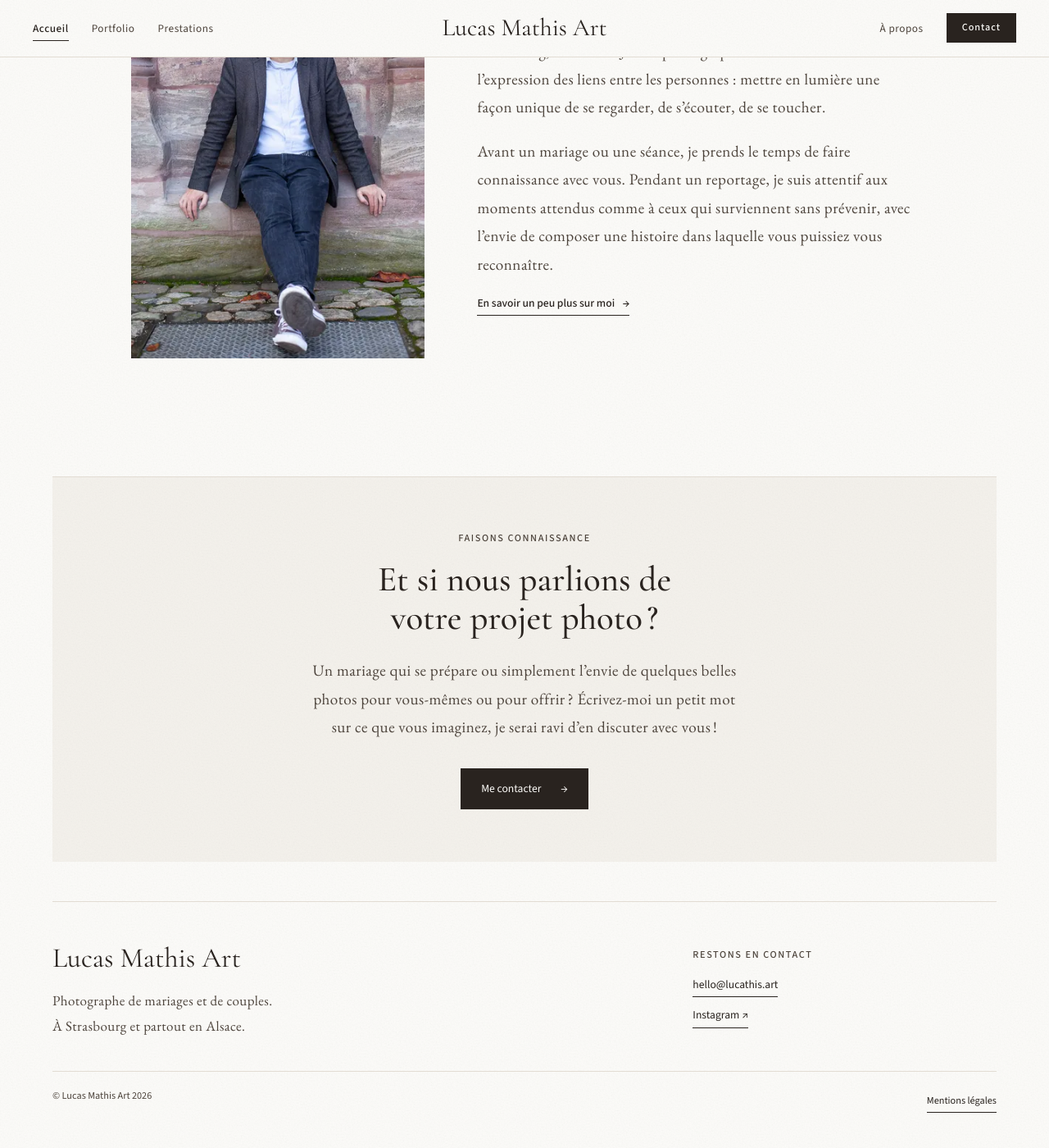
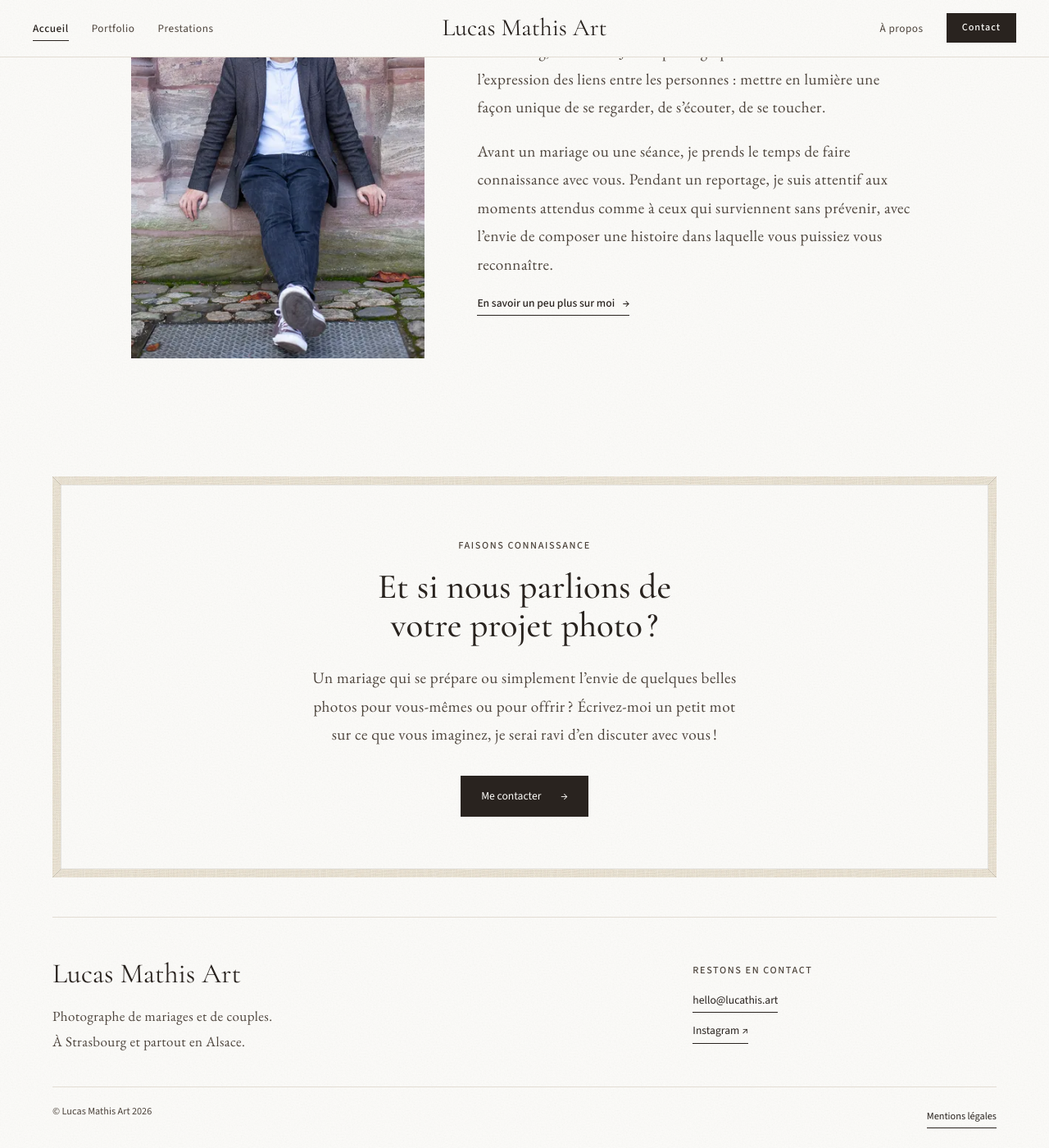
Before and after one commit to lucathis67/lucathis67.github.io, a Jekyll site: the page built from index.html, in a window 1280 px wide and 1400 px high, scrolled down 2644 px. Shown: the whole window at 82% size. Built offline with Jekyll 4.4.1, drawn with Linux system fonts in a browser that asks for light colours.

Commit message:
linen cta

```diff
--- a/_sass/_closing.scss
+++ b/_sass/_closing.scss
@@ -1,13 +1,14 @@
 @use "breakpoints" as bp;
+@use "linen";
 
 // One quiet primary action at the end of each story, rather than repeated prompts.
+// Set like a page in a linen-bound album (27 November 2026, as in the photo
+// viewer; see _linen.scss).
 .contact-invitation {
   margin-top: var(--space-section);
   padding: var(--space-block) 32px;
-  border-top: var(--border-default);
-  background: var(--color-background-warm) var(--paper-texture) repeat;
-  background-size: var(--paper-texture-size);
   text-align: center;
+  @include linen.page(10px);
 }
 .contact-invitation .eyebrow {
   margin: 0 0 16px;
@@ -95,6 +96,7 @@ a.button-link:hover {
 @include bp.tablet-only { .site-footer { margin-inline: 24px; } }
 @include bp.mobile {
   .contact-invitation {
+    --linen-edge: 7px;
     padding: var(--space-block) var(--gutter-mobile);
   }
   .site-footer {
--- /dev/null
+++ b/_sass/_linen.scss
@@ -0,0 +1,34 @@
+// Linen-bound page (27 November 2026): a thin, even edge of light linen
+// (assets/textures/album-linen.webp, as in the photo viewer) around the
+// site's paper, mitred at the corners where the cloth of a hardcover is
+// turned over the board; a faint line marks the edge of the paper. Used by
+// the contact invitation (_closing.scss) and the overview of the offers
+// (_services.scss). The element needs no wrapper: the linen is drawn on its
+// border, the mitres on ::before.
+$mitre-down: linear-gradient(45deg, transparent calc(50% - 0.75px), rgb(61 46 32 / 30%) calc(50% - 0.25px), rgb(255 252 244 / 55%) calc(50% + 0.5px), transparent calc(50% + 1px));
+$mitre-up: linear-gradient(-45deg, transparent calc(50% - 0.75px), rgb(61 46 32 / 30%) calc(50% - 0.25px), rgb(255 252 244 / 55%) calc(50% + 0.5px), transparent calc(50% + 1px));
+
+@mixin page($edge: 10px) {
+  --linen-edge: #{$edge};
+  position: relative;
+  border: var(--linen-edge) solid transparent;
+  background:
+    var(--paper-texture) repeat,
+    linear-gradient(var(--color-background), var(--color-background)),
+    url("../textures/album-linen.webp") repeat,
+    #e6decf;
+  background-size: var(--paper-texture-size), auto, 512px, auto;
+  background-clip: padding-box, padding-box, border-box, border-box;
+  background-origin: padding-box, padding-box, border-box, border-box;
+  box-shadow: inset 0 0 0 0.5px rgb(61 46 32 / 22%);
+  &::before {
+    content: "";
+    position: absolute;
+    inset: calc(var(--linen-edge) * -1);
+    background: $mitre-down, $mitre-up, $mitre-up, $mitre-down;
+    background-size: var(--linen-edge) var(--linen-edge);
+    background-position: left top, right top, left bottom, right bottom;
+    background-repeat: no-repeat;
+    pointer-events: none;
+  }
+}
```
